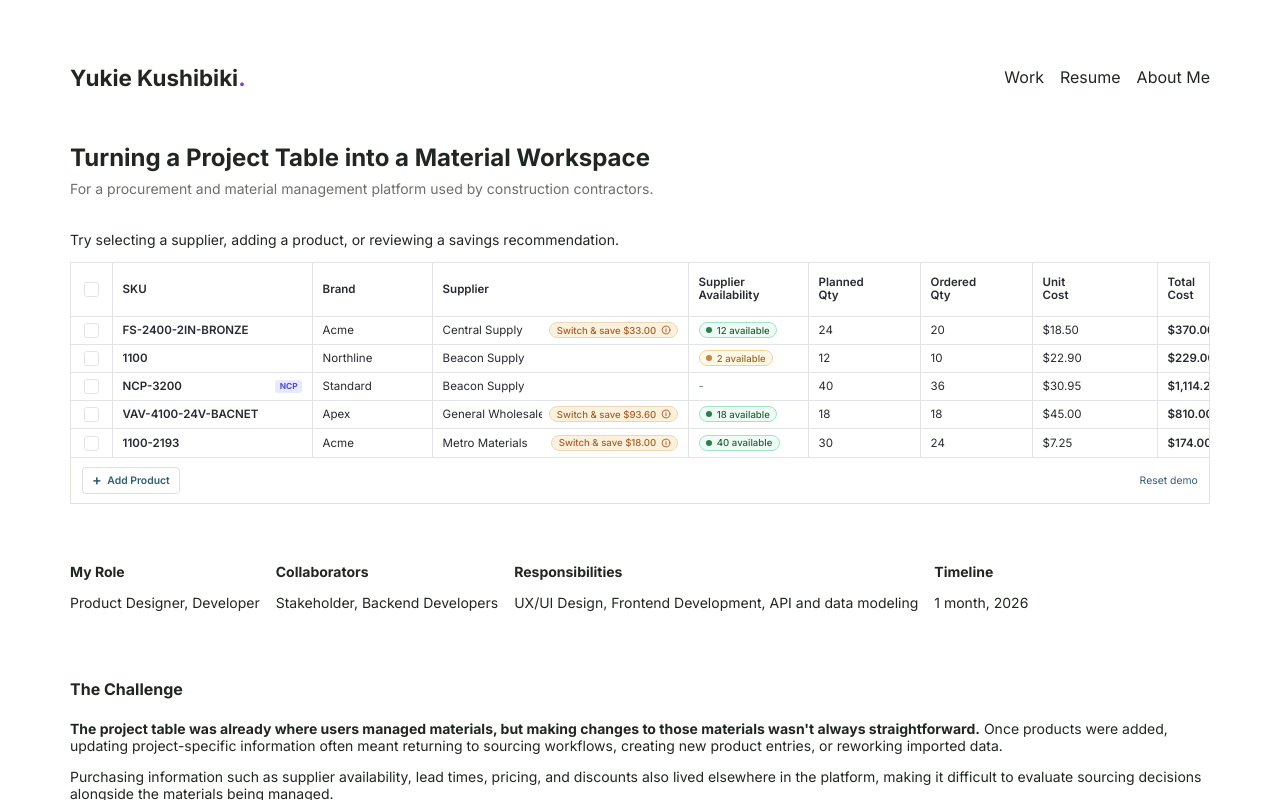
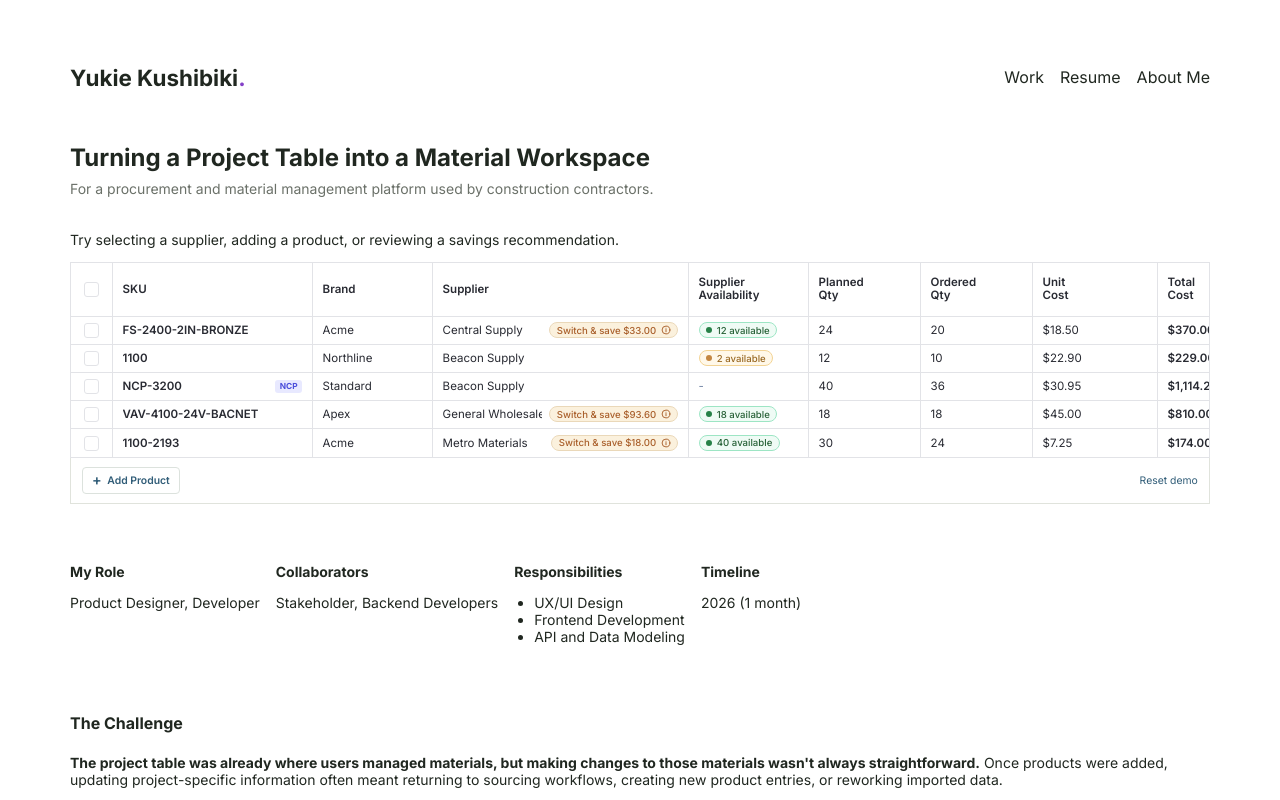
Before and after one commit to yutsukushi/Professional-Portfolio, a Vue app: page /case-studies/material-procurement-workflow in a window 1280 px wide. Shown: the top 800 px of the page. Built offline with nearby package versions, Linux system fonts and the light colour scheme.

Commit message:
Update timeline formatting for consistency and improve responsibilities section layout

```diff
--- a/src/ErpDataTranslation.vue
+++ b/src/ErpDataTranslation.vue
@@ -133,7 +133,7 @@ function closeImage() {
         </div>
         <div>
           <h5 class="case-study-label">Timeline</h5>
-          <p class="case-study-text">3 weeks, 2026</p>
+          <p class="case-study-text">2026 (3 weeks)</p>
         </div>
       </section>
 
--- a/src/MaterialProcurementWorkflow.vue
+++ b/src/MaterialProcurementWorkflow.vue
@@ -95,11 +95,16 @@ function closeImage() {
       </div>
       <div>
         <h5 class="case-study-label">Responsibilities</h5>
-        <p class="case-study-text">UX/UI Design, Frontend Development, API and data modeling</p>
+        <!-- <p class="case-study-text">UX/UI Design, Frontend Development, API and data modeling</p> -->
+        <ul class="case-study-text">
+          <li>UX/UI Design</li>
+          <li>Frontend Development</li>
+          <li>API and Data Modeling</li>
+        </ul>
       </div>
       <div>
         <h5 class="case-study-label">Timeline</h5>
-        <p class="case-study-text">1 month, 2026</p>
+        <p class="case-study-text">2026 (1 month)</p>
       </div>
     </section>
     <section class="case-study-section">
--- a/src/PromotionsAuthoringSystem.vue
+++ b/src/PromotionsAuthoringSystem.vue
@@ -42,7 +42,7 @@ import SiteHeader from './components/SiteHeader.vue'
         </div>
         <div>
           <h5 class="case-study-label">Timeline</h5>
-          <p class="case-study-text">6 months, 2024</p>
+          <p class="case-study-text">2024 (6 months)</p>
         </div>
       </section>
 
```
